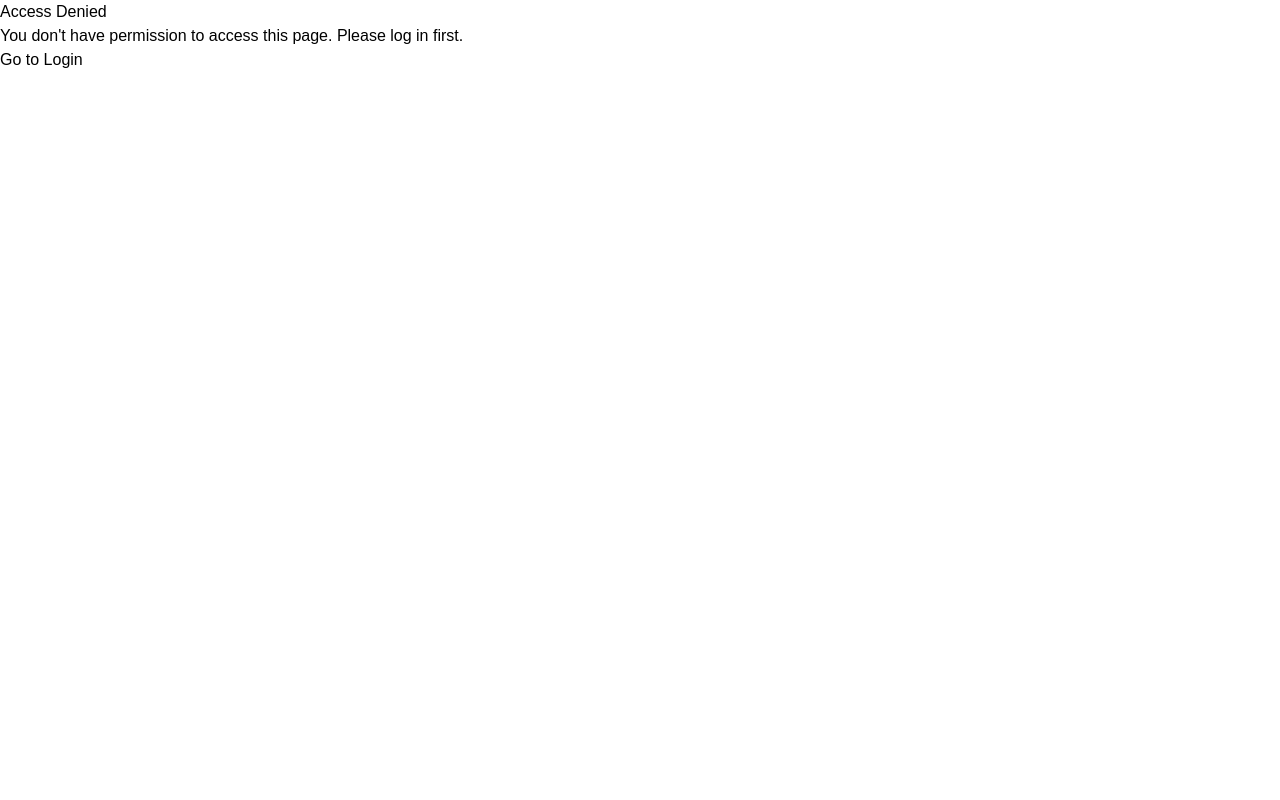
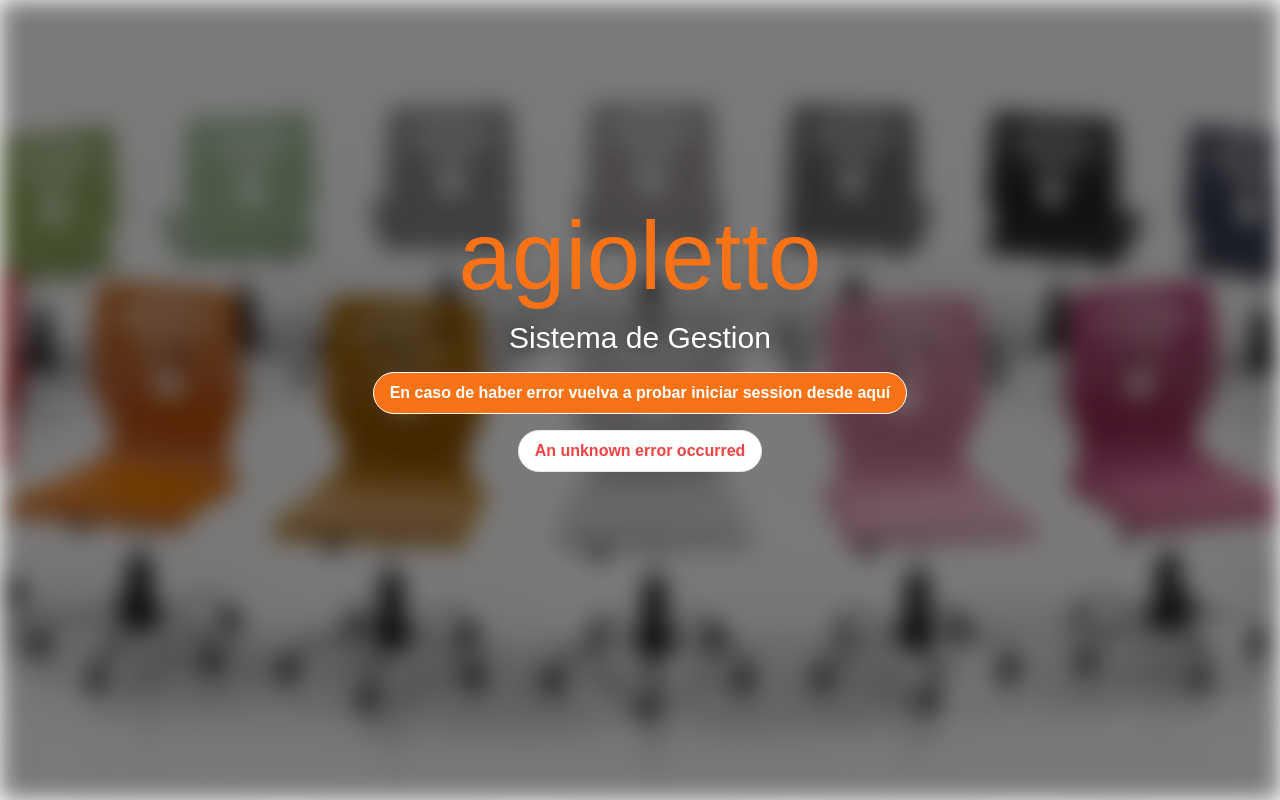
Before and after one commit to SantiSev/agioletto_management_system, a React (Vite) app: page /error in a window 1280 px wide. Built offline with nearby package versions, Linux system fonts and the light colour scheme; no server answers.

Commit message:
updating error page response

```diff
--- a/src/layouts/PublicLayout.tsx
+++ b/src/layouts/PublicLayout.tsx
@@ -4,7 +4,7 @@ export default function PublicLayout(): JSX.Element {
   return (
     <main className="min-h-screen">
       <Outlet />
-      <footer className="absolute bottom-0 md:bottom-1 w-full h-8 text-gray-400 flex items-center justify-center text-xs  font-sans font-normal">
+      <footer className="absolute bottom-0 md:bottom-1 w-full h-8 text-black shadow-2xl flex items-center justify-center text-xs  font-sans font-normal">
         agioletto 2025<span className="mx-1.5">|</span> Created by Santiago
         Sevitz
       </footer>
--- a/src/pages/ErrorPage.tsx
+++ b/src/pages/ErrorPage.tsx
@@ -1,14 +1,75 @@
-import { Link } from 'react-router-dom';
+import { CredentialResponse, GoogleLogin } from "@react-oauth/google";
+import { useNavigate, useLocation } from "react-router-dom";
+import background_image from "../assets/sillas_imagen.jpg";
+import { useAuth } from "../components/context/AuthProvider";
+import { jwtDecode } from "jwt-decode";
 
 const ErrorPage = () => {
+  const { login } = useAuth(); // Use the login function from AuthProvider
+  const navigate = useNavigate();
+  const location = useLocation();
+  const errorMessage = location.state?.error || "An unknown error occurred";
+
+  const handleLogin = async (credentialResponse: CredentialResponse) => {
+    try {
+      if (credentialResponse.credential) {
+        const decodedToken: any = jwtDecode(credentialResponse.credential);
+
+        // Use the login function from AuthProvider
+        login(
+          credentialResponse.credential, // token
+          decodedToken.email, // email
+          decodedToken.name, // name
+          decodedToken.picture // picture
+        );
+
+        navigate("/");
+      } else {
+        throw new Error("No credential received");
+      }
+    } catch (error) {
+      console.error("Login failed:", error);
+      navigate("/error", { state: { error: (error as Error).message } });
+    }
+  };
+
   return (
-    <div className="error-page">
-      <h1>Access Denied</h1>
-      <p>You don't have permission to access this page. Please log in first.</p>
-      <Link to="/" className="btn">
-        Go to Login
-      </Link>
-    </div>
+    <>
+      <div className="flex flex-col items-center justify-center min-h-screen relative gap-20">
+        <img
+          src={background_image}
+          alt="Login background"
+          className="absolute -z-10 top-0 left-0 w-full h-full object-cover blur-md brightness-50"
+        />
+
+        <div className="flex flex-col items-center justify-center gap-4">
+          <h1 className="text-8xl font-sans font-normal text-orange-500 drop-shadow-xl">
+            agioletto
+          </h1>
+          <h2 className="text-3xl font-normal text-white font-sans drop-shadow-lg">
+            Sistema de Gestion
+          </h2>
+          <p className="bg-orange-500 font-semibold text-white p-2 mx-5 md:px-4 px-0 rounded-full border border-white text-center md:text-base text-xs">
+            En caso de haber error vuelva a probar iniciar session desde aquí
+          </p>
+          {errorMessage && (
+            <p className="text-red-500 font-semibold  p-2 px-4 rounded-full bg-white border">
+              {errorMessage}
+            </p>
+          )}
+        </div>
+
+        <GoogleLogin
+          onSuccess={handleLogin}
+          onError={() => {
+            const error = "Login failed, please try again";
+            console.error(error);
+            navigate("/error", { state: { error } });
+          }}
+          text="continue_with"
+        />
+      </div>
+    </>
   );
 };
 
--- a/src/pages/LoginPage.tsx
+++ b/src/pages/LoginPage.tsx
@@ -27,7 +27,7 @@ const LoginPage = () => {
       }
     } catch (error) {
       console.error("Login failed:", error);
-      navigate("/error");
+      navigate("/error", { state: { error: (error as Error).message } });
     }
   };
 
```
